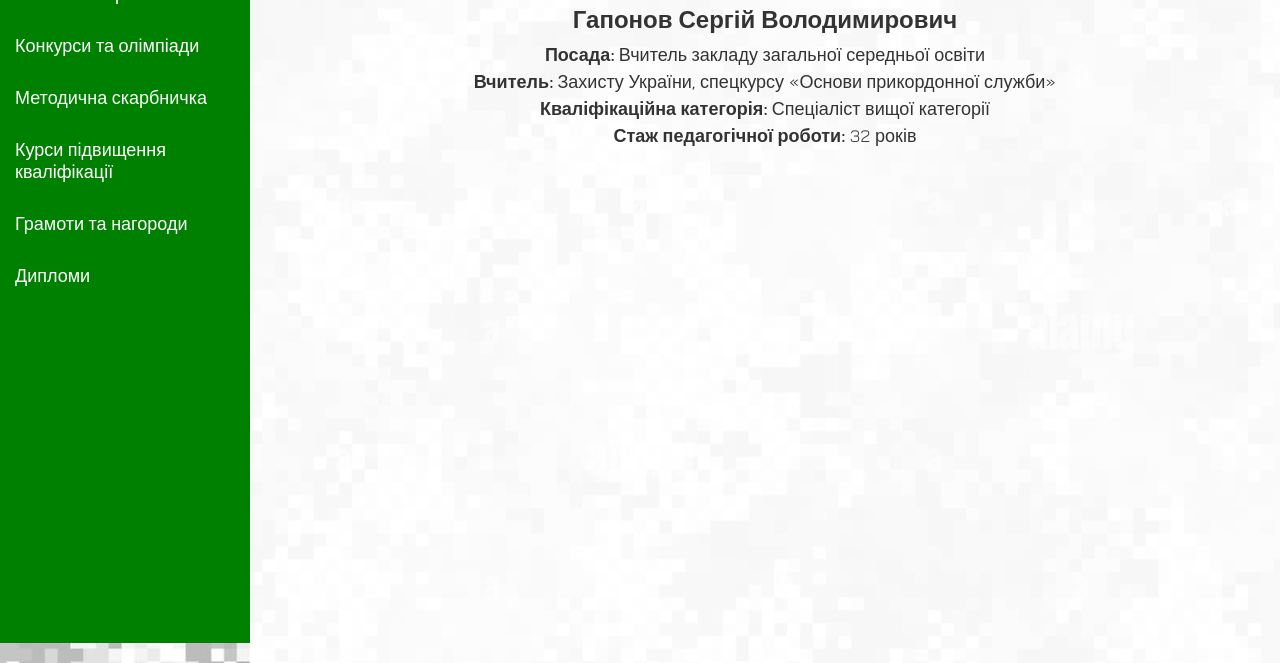
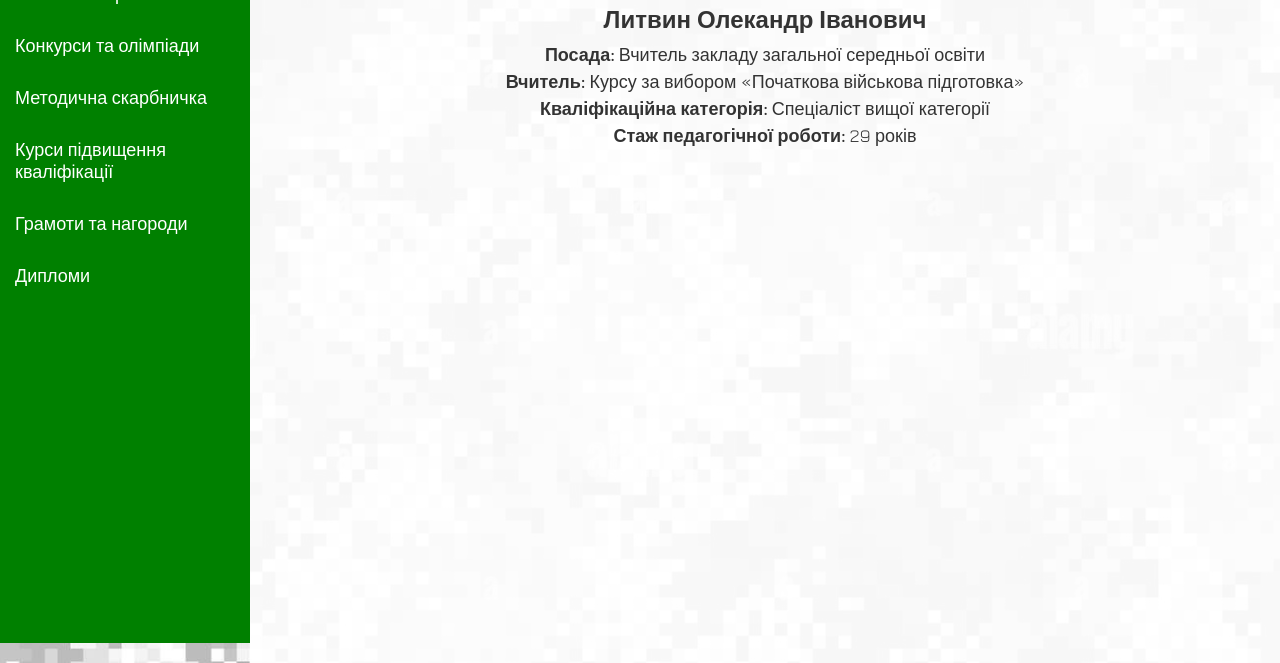
Before and after one commit to Goratsiy21/LYTVYN, a plain HTML site: page index.html in a window 1280 px wide. Shown: the part 177-840 px from the top of the page. Drawn offline with nearby package versions, Linux system fonts and the light colour scheme.

Commit message:
Update index.html

```diff
--- a/index.html
+++ b/index.html
@@ -124,11 +124,11 @@
     <div class="main-content" id="main">
         <div class="profile">
             <img src="img/1.jpg" alt="Фото">
-            <h1>Гапонов Сергій Володимирович</h1>
+            <h1>Литвин Олекандр Іванович</h1>
             <p><span class="label">Посада:</span> Вчитель закладу загальної середньої освіти</p>
-            <p><span class="label">Вчитель:</span> Захисту України,  спецкурсу «Основи прикордонної служби»</p>
+            <p><span class="label">Вчитель:</span> Курсу за вибором «Початкова військова підготовка»</p>
             <p><span class="label">Кваліфікаційна категорія:</span> Спеціаліст вищої категорії</p>
-            <p><span class="label">Стаж педагогічної роботи:</span> 32 років</p>
+            <p><span class="label">Стаж педагогічної роботи:</span> 29 років</p>
 
         </div>
     </div>
```
